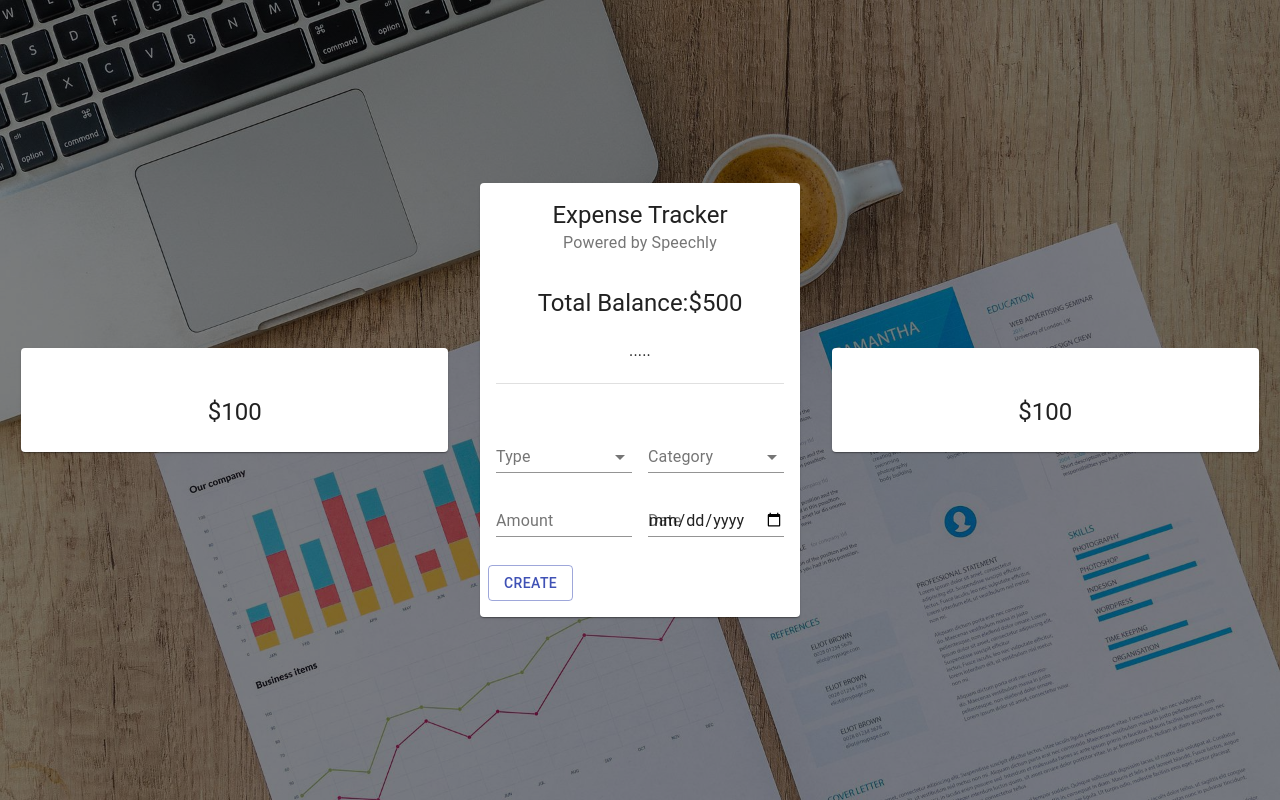
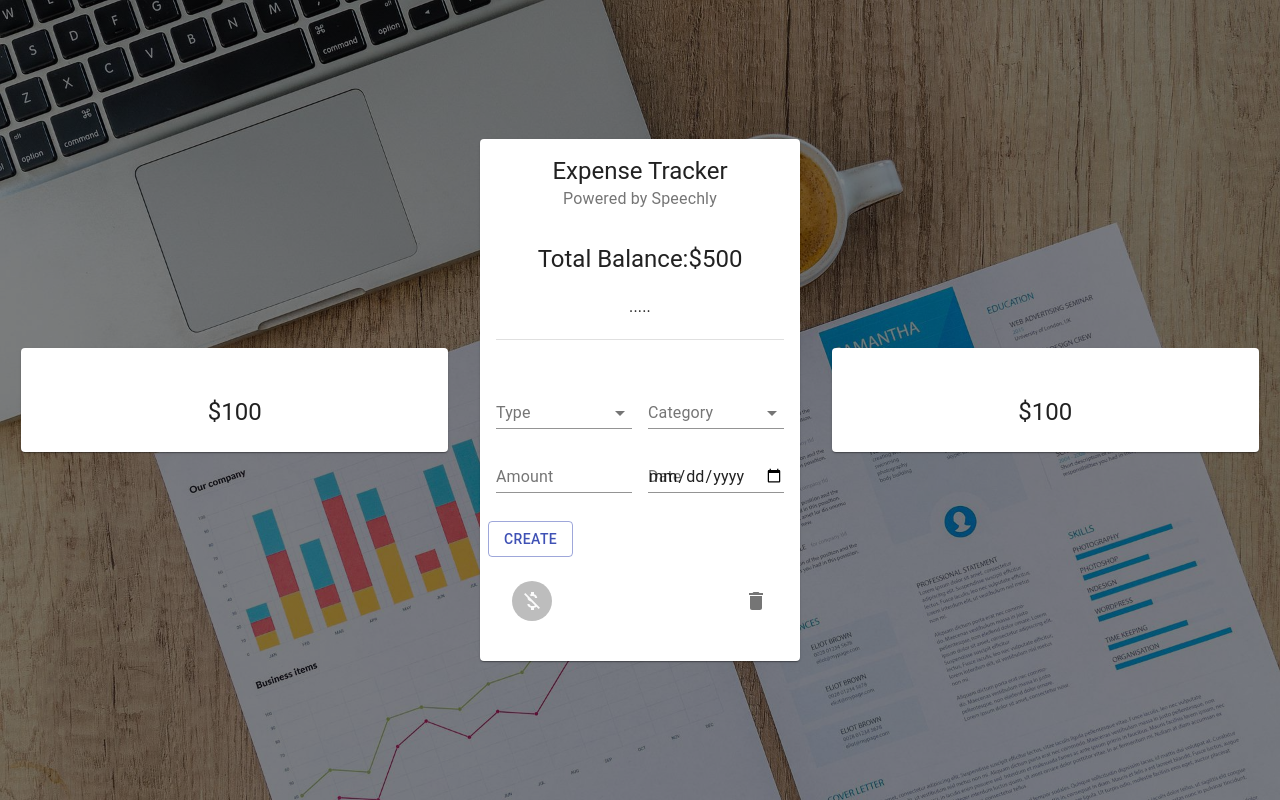
Before and after one commit to webmaster254/voice-powered-expense-tracker, a React (Create React App) app: page / in a window 1280 px wide. Built offline with nearby package versions, Linux system fonts and the light colour scheme.

Commit message:
list implementation in main card

```diff
--- /dev/null
+++ b/src/components/Main/List/List.jsx
@@ -0,0 +1,30 @@
+import {List as MUIList, Avatar,IconButton, ListItem, ListItemAvatar, ListItemSecondaryAction, ListItemText, Slide } from '@material-ui/core';
+import { Delete, MoneyOff } from '@material-ui/icons';
+import React from 'react';
+import useStyles from './styles';
+
+const List =()=> {
+
+    const classes= useStyles();
+  return (
+    <MUIList dense={false} className={classes.list}>
+        <Slide direction="down" in>
+            <ListItem>
+                <ListItemAvatar>
+                    <Avatar >
+                        <MoneyOff/>
+                    </Avatar>
+                </ListItemAvatar>
+                <ListItemText />
+                <ListItemSecondaryAction>
+                    <IconButton edge="end" aria-label='delete'>
+                        <Delete/>
+                    </IconButton>
+                </ListItemSecondaryAction>
+            </ListItem>
+        </Slide>
+    </MUIList>
+  )
+}
+
+export default List
--- /dev/null
+++ b/src/components/Main/List/styles.js
@@ -0,0 +1,17 @@
+import { makeStyles } from '@material-ui/core/styles';
+import { red, green } from '@material-ui/core/colors';
+
+export default makeStyles((theme) => ({
+  avatarIncome: {
+    color: '#fff',
+    backgroundColor: green[500],
+  },
+  avatarExpense: {
+    color: theme.palette.getContrastText(red[500]),
+    backgroundColor: red[500],
+  },
+  list: {
+    maxHeight: '150px',
+    overflow: 'auto',
+  },
+}));
--- a/src/components/Main/Main.jsx
+++ b/src/components/Main/Main.jsx
@@ -1,6 +1,7 @@
-import { Card, CardContent, CardHeader, Divider, Typography } from '@material-ui/core'
+import { Card, CardContent, CardHeader,Grid, Divider, Typography } from '@material-ui/core'
 import React from 'react';
 import Form from './Form/Form';
+import List from './List/List';
 import useStyles from './styles';
 
 const ExpenseTracker=()=> {
@@ -16,6 +17,14 @@ const ExpenseTracker=()=> {
             <Divider className={classes.divider}/>
             <Form/>
         </CardContent>
+        <CardContent className={classes.cartContent}>
+            <Grid container space={2}>
+                <Grid item xs={12}>
+                    <List/>
+                </Grid>
+            </Grid>
+        </CardContent>
+
     </Card>
   )
 }
```
